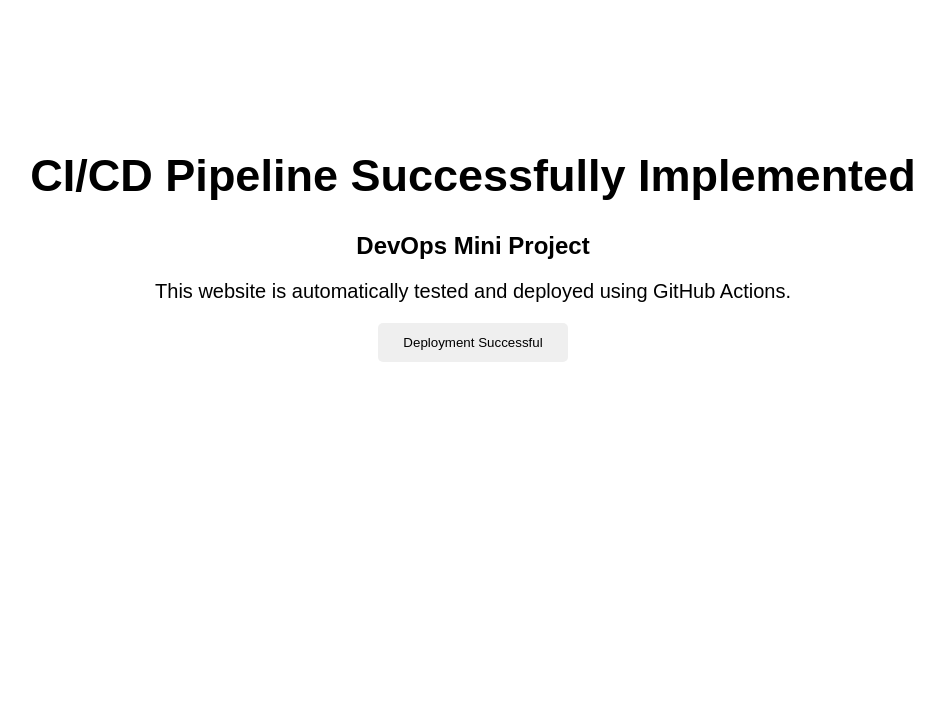
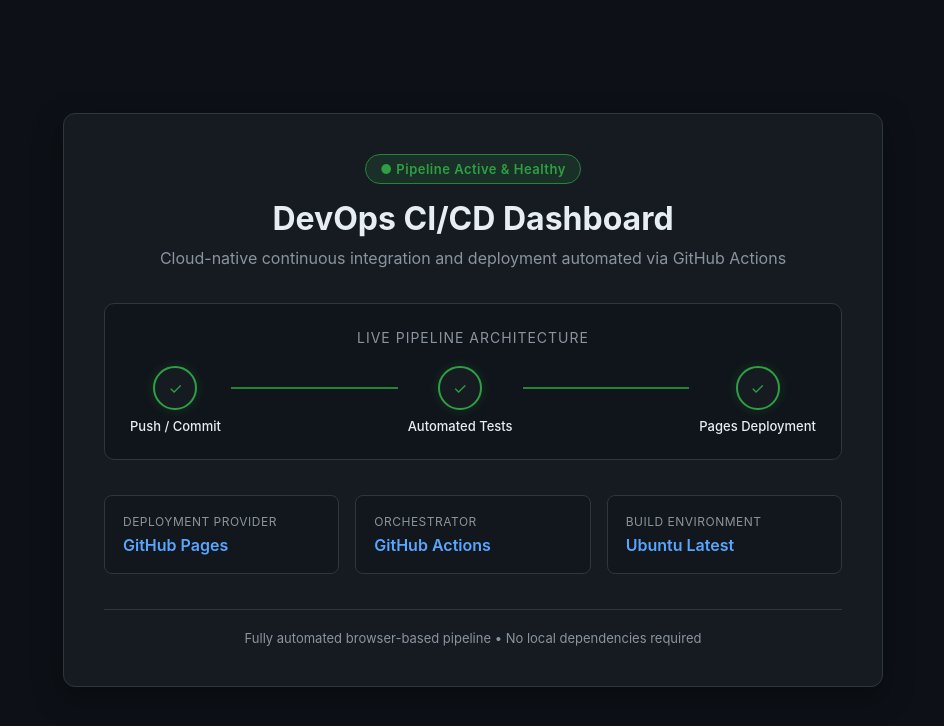
Before and after one commit to 247r1a05ec/cicd-website, a plain HTML site: page index.html in a window 1280 px wide. Shown: the whole page, without its empty margins (167-1111 px from the left). Drawn offline with Linux system fonts and the light colour scheme.

Commit message:
Update index.html

```diff
--- a/index.html
+++ b/index.html
@@ -1,42 +1,228 @@
 <!DOCTYPE html>
-<html>
+<html lang="en">
 <head>
-    <title>CI/CD Website</title>
+    <meta charset="UTF-8">
+    <meta name="viewport" content="width=device-width, initial-scale=1.0">
+    <title>CI/CD Dashboard</title>
     <style>
+        :root {
+            --bg: #0d1117;
+            --card-bg: #161b22;
+            --border: #30363d;
+            --text-primary: #e6edf3;
+            --text-secondary: #8b949e;
+            --accent-green: #238636;
+            --accent-green-light: #2ea043;
+            --accent-blue: #58a6ff;
+            --badge-bg: rgba(46, 160, 67, 0.15);
+        }
+
+        * {
+            box-sizing: border-box;
+            margin: 0;
+            padding: 0;
+            font-family: -apple-system, BlinkMacSystemFont, "Segoe UI", Roboto, Helvetica, Arial, sans-serif;
+        }
+
         body {
-            font-family: Arial;
+            background-color: var(--bg);
+            color: var(--text-primary);
+            min-height: 100vh;
+            display: flex;
+            justify-content: center;
+            align-items: center;
+            padding: 20px;
+        }
+
+        .dashboard {
+            width: 100%;
+            max-width: 820px;
+            background: var(--card-bg);
+            border: 1px solid var(--border);
+            border-radius: 12px;
+            padding: 40px;
+            box-shadow: 0 10px 30px rgba(0, 0, 0, 0.4);
+        }
+
+        header {
             text-align: center;
-            margin-top: 150px;
+            margin-bottom: 35px;
+        }
+
+        .badge {
+            display: inline-block;
+            background-color: var(--badge-bg);
+            color: var(--accent-green-light);
+            border: 1px solid var(--accent-green);
+            padding: 6px 14px;
+            border-radius: 20px;
+            font-size: 13px;
+            font-weight: 600;
+            letter-spacing: 0.5px;
+            margin-bottom: 15px;
         }
 
         h1 {
-            font-size: 45px;
+            font-size: 32px;
+            margin-bottom: 10px;
+            color: var(--text-primary);
         }
 
-        p {
-            font-size: 20px;
+        p.subtitle {
+            font-size: 16px;
+            color: var(--text-secondary);
         }
 
-        button {
-            padding: 12px 25px;
-            border: none;
-            border-radius: 5px;
+        /* Pipeline Visual Track */
+        .pipeline-container {
+            margin: 35px 0;
+            padding: 25px;
+            background: rgba(13, 17, 23, 0.6);
+            border: 1px solid var(--border);
+            border-radius: 10px;
+        }
+
+        .pipeline-title {
+            font-size: 14px;
+            text-transform: uppercase;
+            letter-spacing: 1px;
+            color: var(--text-secondary);
+            margin-bottom: 20px;
+            text-align: center;
+        }
+
+        .pipeline-stages {
+            display: flex;
+            align-items: center;
+            justify-content: space-between;
+            position: relative;
+        }
+
+        .stage {
+            display: flex;
+            flex-direction: column;
+            align-items: center;
+            z-index: 1;
+        }
+
+        .stage-icon {
+            width: 44px;
+            height: 44px;
+            background: var(--card-bg);
+            border: 2px solid var(--accent-green-light);
+            border-radius: 50%;
+            display: flex;
+            align-items: center;
+            justify-content: center;
+            font-size: 16px;
+            color: var(--accent-green-light);
+            margin-bottom: 8px;
+            box-shadow: 0 0 12px rgba(46, 160, 67, 0.2);
+        }
+
+        .stage-name {
+            font-size: 13px;
+            font-weight: 500;
+            color: var(--text-primary);
+        }
+
+        .pipeline-connector {
+            flex: 1;
+            height: 2px;
+            background: var(--accent-green);
+            margin: 0 10px;
+            margin-bottom: 24px;
+        }
+
+        /* Metrics Grid */
+        .metrics-grid {
+            display: grid;
+            grid-template-columns: repeat(auto-fit, minmax(200px, 1fr));
+            gap: 16px;
+            margin-top: 25px;
+        }
+
+        .metric-card {
+            background: rgba(13, 17, 23, 0.4);
+            border: 1px solid var(--border);
+            padding: 18px;
+            border-radius: 8px;
+        }
+
+        .metric-label {
+            font-size: 12px;
+            text-transform: uppercase;
+            color: var(--text-secondary);
+            letter-spacing: 0.5px;
+            margin-bottom: 6px;
+        }
+
+        .metric-value {
+            font-size: 16px;
+            font-weight: 600;
+            color: var(--accent-blue);
+        }
+
+        footer {
+            margin-top: 35px;
+            text-align: center;
+            font-size: 13px;
+            color: var(--text-secondary);
+            border-top: 1px solid var(--border);
+            padding-top: 20px;
         }
     </style>
 </head>
-
 <body>
 
-    <h1>CI/CD Pipeline Successfully Implemented</h1>
+    <main class="dashboard">
+        <header>
+            <span class="badge">● Pipeline Active & Healthy</span>
+            <h1>DevOps CI/CD Dashboard</h1>
+            <p class="subtitle">Cloud-native continuous integration and deployment automated via GitHub Actions</p>
+        </header>
 
-    <h2>DevOps Mini Project</h2>
+        <!-- Pipeline Status Flow -->
+        <section class="pipeline-container">
+            <div class="pipeline-title">Live Pipeline Architecture</div>
+            <div class="pipeline-stages">
+                <div class="stage">
+                    <div class="stage-icon">✓</div>
+                    <div class="stage-name">Push / Commit</div>
+                </div>
+                <div class="pipeline-connector"></div>
+                <div class="stage">
+                    <div class="stage-icon">✓</div>
+                    <div class="stage-name">Automated Tests</div>
+                </div>
+                <div class="pipeline-connector"></div>
+                <div class="stage">
+                    <div class="stage-icon">✓</div>
+                    <div class="stage-name">Pages Deployment</div>
+                </div>
+            </div>
+        </section>
 
-    <p>
-        This website is automatically tested and deployed
-        using GitHub Actions.
-    </p>
+        <!-- Stats Overview -->
+        <section class="metrics-grid">
+            <div class="metric-card">
+                <div class="metric-label">Deployment Provider</div>
+                <div class="metric-value">GitHub Pages</div>
+            </div>
+            <div class="metric-card">
+                <div class="metric-label">Orchestrator</div>
+                <div class="metric-value">GitHub Actions</div>
+            </div>
+            <div class="metric-card">
+                <div class="metric-label">Build Environment</div>
+                <div class="metric-value">Ubuntu Latest</div>
+            </div>
+        </section>
 
-    <button>Deployment Successful</button>
+        <footer>
+            Fully automated browser-based pipeline • No local dependencies required
+        </footer>
+    </main>
 
 </body>
 </html>
```
